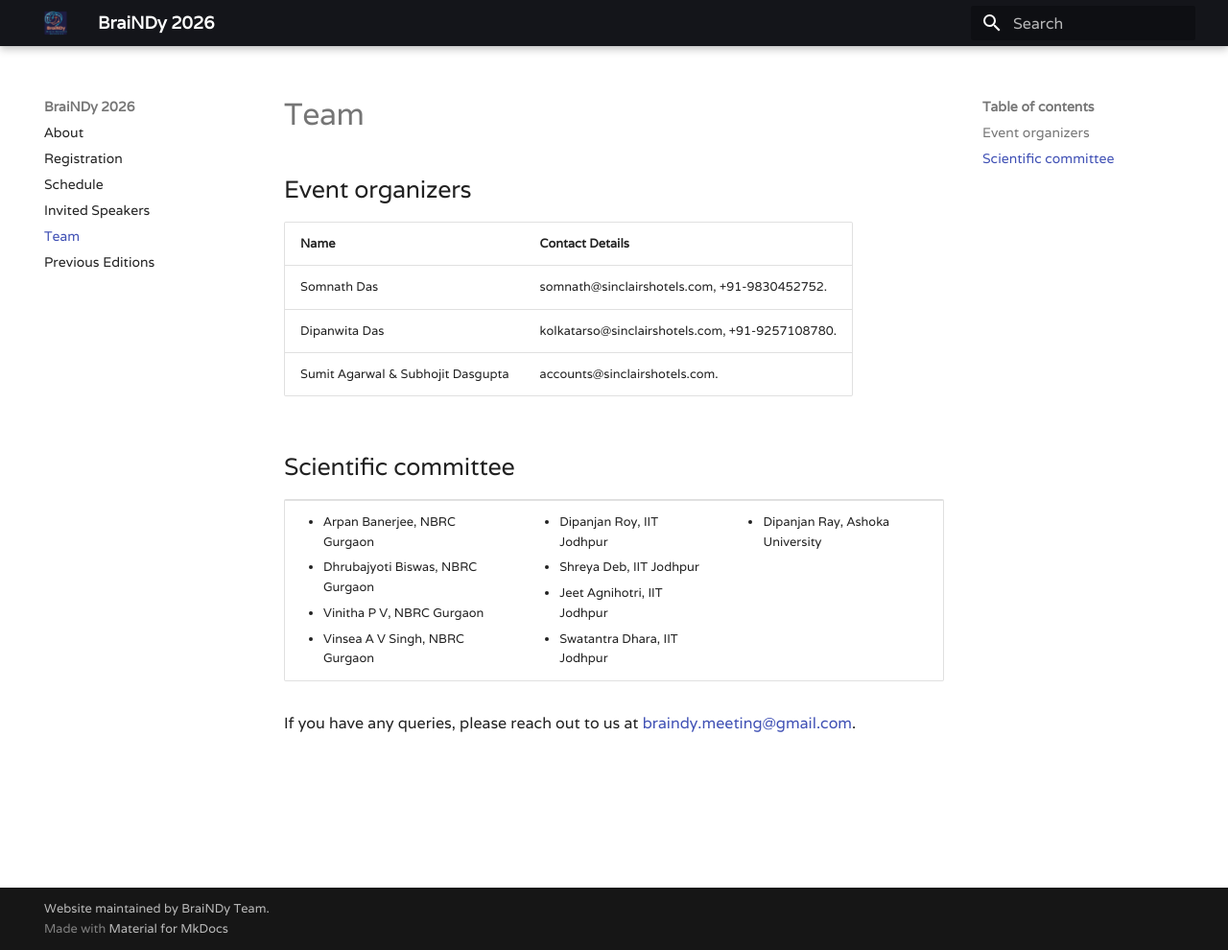
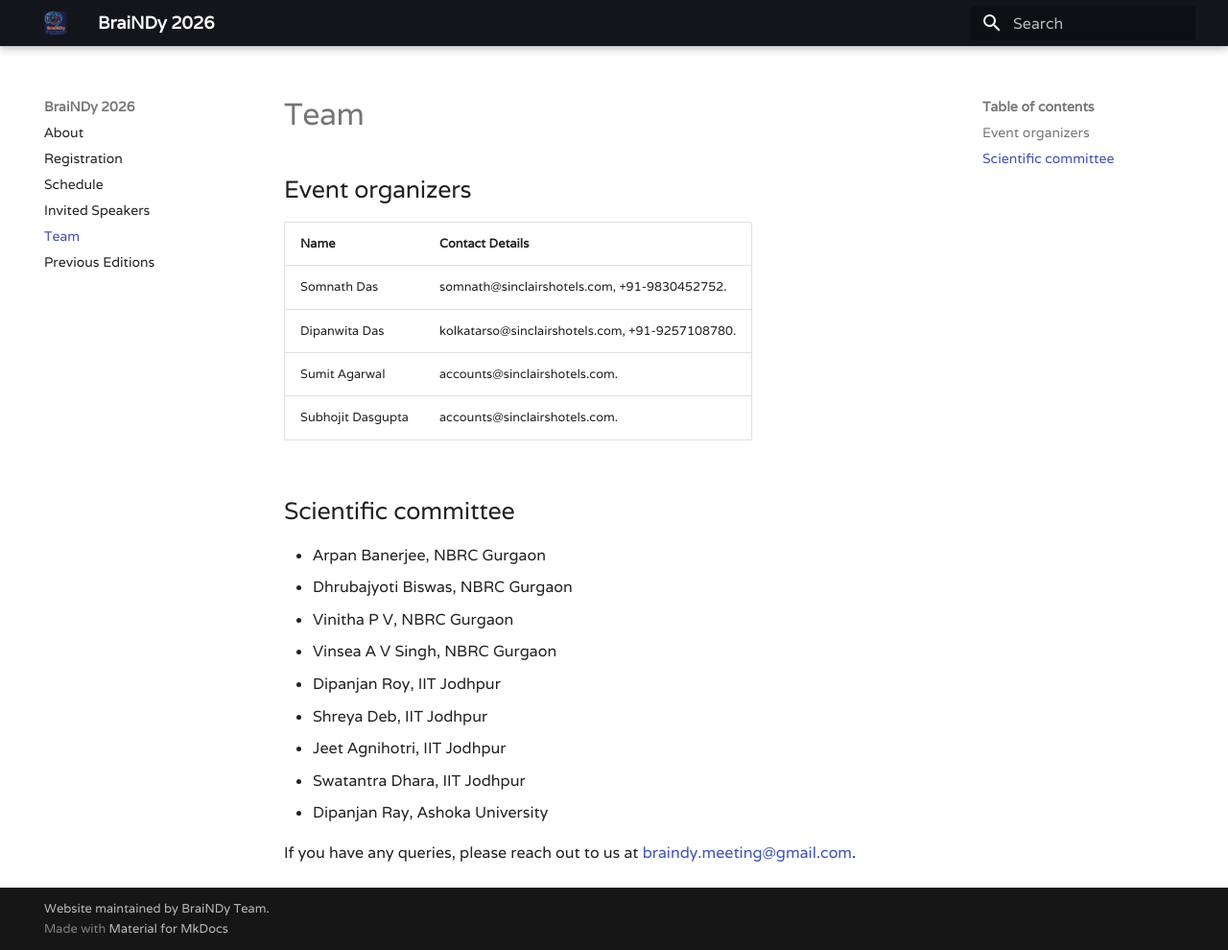
Before and after one commit to BraiNDyMeeting/v2026, an MkDocs documentation site: the page built from docs/team.md, in a window 1280 px wide and 990 px high. Shown: the whole window at 96% size. Built offline with MkDocs 1.6.1 and Material for MkDocs 9.7.7, drawn with Linux system fonts in a browser that asks for light colours.

Commit message:
Some changes to website

```diff
--- a/docs/team.md
+++ b/docs/team.md
@@ -6,38 +6,20 @@
 |------|------------|
 |Somnath Das|somnath@sinclairshotels.com, +91-9830452752.|
 |Dipanwita Das|kolkatarso@sinclairshotels.com, +91-9257108780.|
-|Sumit Agarwal & Subhojit Dasgupta|accounts@sinclairshotels.com.|
+|Sumit Agarwal |accounts@sinclairshotels.com.|
+|Subhojit Dasgupta|accounts@sinclairshotels.com.|
 
 
 ## Scientific committee
 
-<table>
-<tr>
-<td>
-<ul>
-<li>Arpan Banerjee, NBRC Gurgaon
-<li>Dhrubajyoti Biswas, NBRC Gurgaon
-<li>Vinitha P V, NBRC Gurgaon
-<li>Vinsea A V Singh, NBRC Gurgaon
-</ul>
-</td>
-
-<td>
-<ul>
-<li>Dipanjan Roy, IIT Jodhpur
-<li>Shreya Deb, IIT Jodhpur
-<li>Jeet Agnihotri, IIT Jodhpur
-<li>Swatantra Dhara, IIT Jodhpur
-</ul>
-</td>
-
-<td>
-<ul>
-<li>Dipanjan Ray, Ashoka University
-</ul>
-</td>
-
-</tr>
-</table>
+- Arpan Banerjee, NBRC Gurgaon
+- Dhrubajyoti Biswas, NBRC Gurgaon
+- Vinitha P V, NBRC Gurgaon
+- Vinsea A V Singh, NBRC Gurgaon
+- Dipanjan Roy, IIT Jodhpur
+- Shreya Deb, IIT Jodhpur
+- Jeet Agnihotri, IIT Jodhpur
+- Swatantra Dhara, IIT Jodhpur
+- Dipanjan Ray, Ashoka University
 
 If you have any queries, please reach out to us at <a href="mailto:braindy.meeting@gmail.com">braindy.meeting@gmail.com</a>.
--- a/mkdocs.yml
+++ b/mkdocs.yml
@@ -4,29 +4,14 @@ copyright: Website maintained by BraiNDy Team.
 
 theme:
   name: material
+  logo: img/logo.ico
+  favicon: img/logo.ico
   font:
     text: Varela
-  logo: img/logo.ico
-  favicon: img/logo.ico
-  user_color_mode_toggle: light
-  nav_style: dark
-  features:
-    - navigation.instant
-    - navigation.instant.progress
-    - header.autohide
-
   palette:
     primary: black
     accent: blue
 
-
-markdown_extensions:
-  - attr_list
-  - md_in_html
-  - pymdownx.blocks.caption
-
-extra_css:
-  - stylesheets/extra.css
 nav:
 - About: index.md
 - Registration: registration.md
```
Also changed, not shown: site/404.html, site/index.html, site/previous/index.html, site/registration/index.html, site/schedule/index.html, site/search/search_index.json, site/sitemap.xml, site/speakers/index.html, site/team/index.html, 1 other file.
